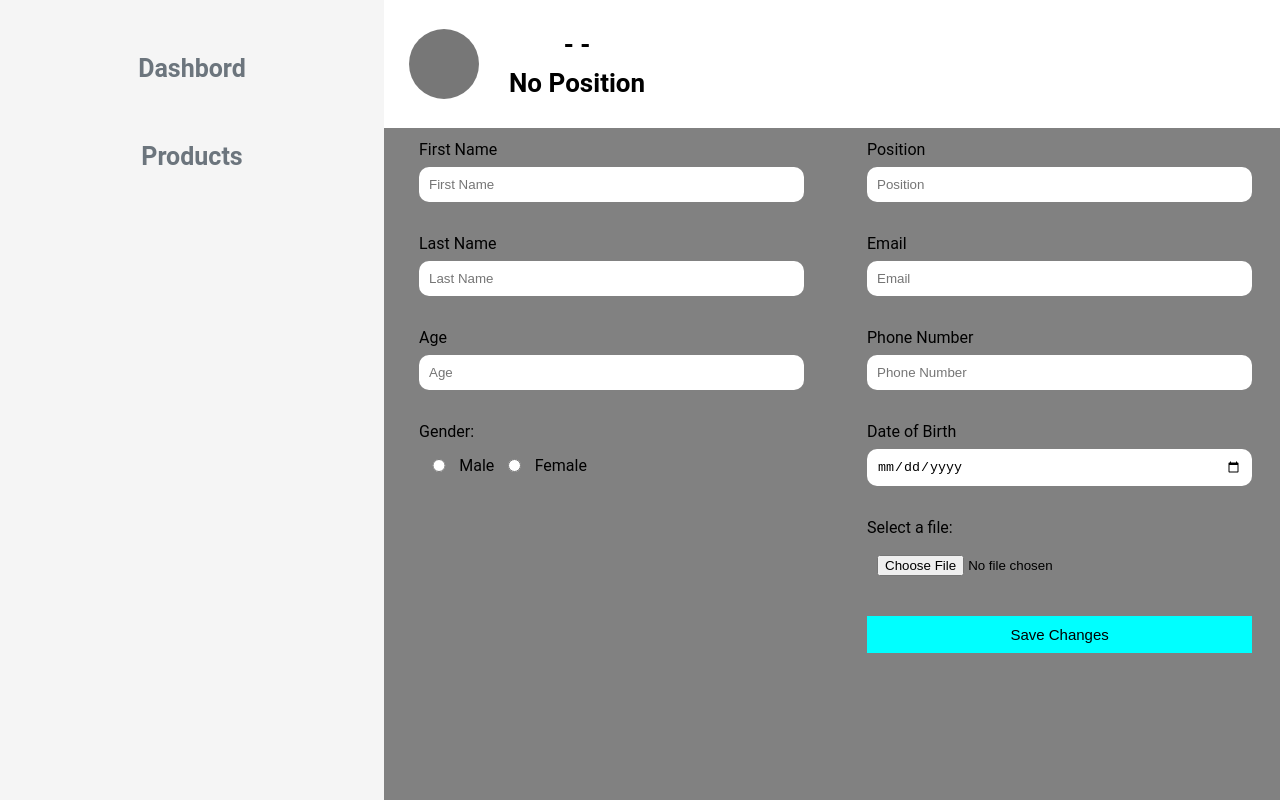
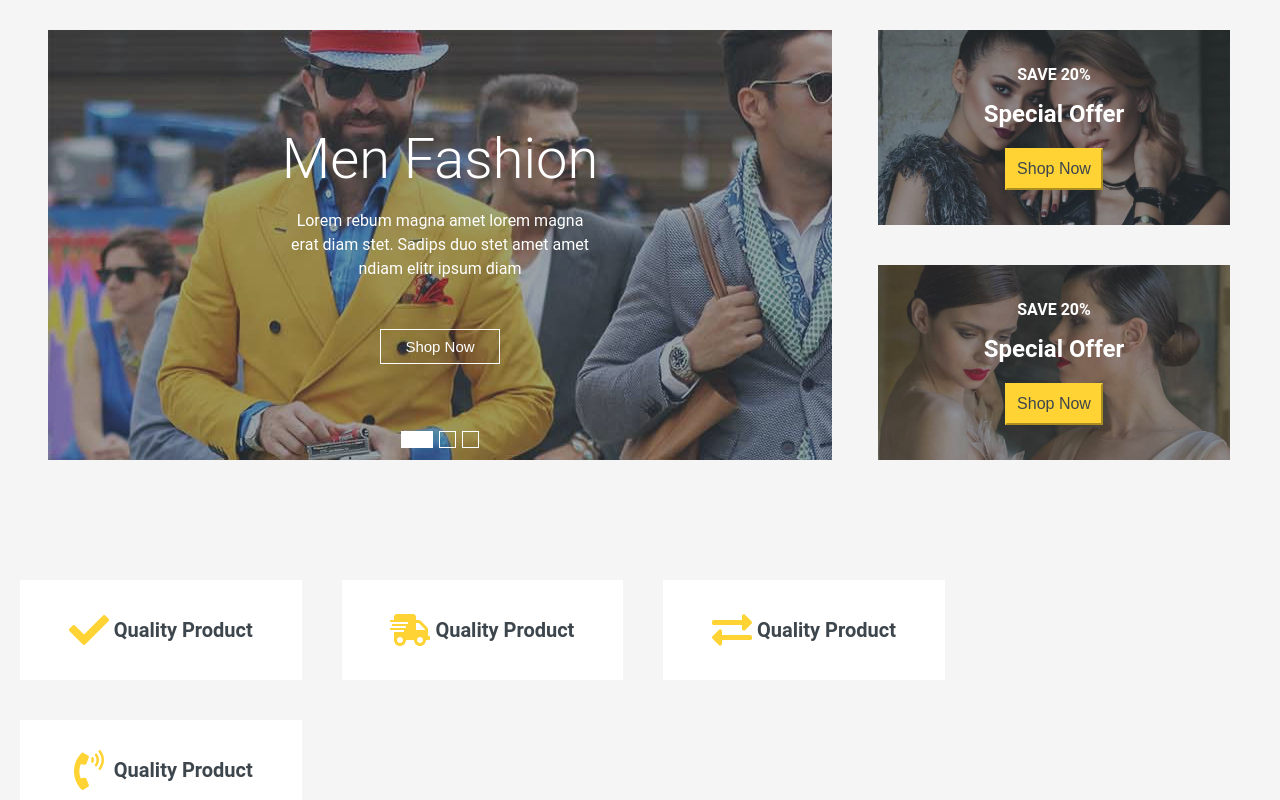
Before and after one commit to Arshak22/Second-Web-Template, a React (Create React App) app in the folder react-app/: page / in a window 1280 px wide. Shown: the top 800 px of the page. Built offline with nearby package versions, Linux system fonts and the light colour scheme.

Commit message:
Created User

```diff
--- a/react-app/package.json
+++ b/react-app/package.json
@@ -8,7 +8,9 @@
     "@testing-library/user-event": "^13.5.0",
     "react": "^18.2.0",
     "react-dom": "^18.2.0",
+    "react-router-dom": "^6.6.2",
     "react-scripts": "^5.0.1",
+    "router-dom": "^2.2.9",
     "web-vitals": "^2.1.4"
   },
   "scripts": {
--- a/react-app/src/App.js
+++ b/react-app/src/App.js
@@ -5,6 +5,10 @@ import { Footer } from "./Components/Footer";
 import { Hook } from "./Components/hook";
 import LoginPage from "./Components/LoginPage";
 import { UserContext } from "./Hooks/Context/UserContext";
+import { Memo } from "./Components/Memo";
+
+import { BrowserRouter, Routes, Route } from "react-router-dom";
+import { Dashbord } from "./Components/Dashbord";
 
 function App() {
   const [user, setUser] = useState(
@@ -17,20 +21,33 @@ function App() {
         email: "",
         phone: "",
         DOB: "",
-        picture: null
+        picture: ""
     }
   );
   return (
-    <div className="App">
-      <UserContext.Provider value={{user, setUser}}>
-      <LoginPage/>
-      {/* <Header />
-      <Home />
-      <Footer /> */}
-      {/* <Hook /> */}
+    <UserContext.Provider value={{user, setUser}}>
+      {/* <Header/> */}
+      <Routes>
+        <Route path="/" element={<Home/>}>
+        </Route>
+        <Route path="/dashbord" element={<Dashbord/>}></Route>
+        <Route path="/login" element={<LoginPage/>}>
+        </Route>
+        </Routes>
+      {/* <Footer/> */}
     </UserContext.Provider>
 
-    </div>
+    // <div className="App">
+    //   <UserContext.Provider value={{user, setUser}}>
+    //   <LoginPage/>
+    //   {/* <Memo/> */}
+    //   {/* <Header />
+    //   <Home />
+    //   <Footer /> */}
+    //   {/* <Hook /> */}
+    // </UserContext.Provider>
+
+    // </div>
   );
 }
 
--- /dev/null
+++ b/react-app/src/Components/Dashbord/index.jsx
@@ -0,0 +1,22 @@
+import {React, useContext} from "react";
+import "./style.css";
+import { UserContext } from "../../Hooks/Context/UserContext";
+
+export const Dashbord = () => {
+    const {user, setUser} = useContext(UserContext);
+    return (
+        <div>
+            <h1>{user.firstName}</h1>
+            <h1>{user.lastName}</h1>
+            <h1>{user.position}</h1>
+            <h2>{user.gender}</h2>
+            <h2>{user.age}</h2>
+            <h2>{user.phone}</h2>
+            <h2>{user.email}</h2>
+            <h2>{user.DOB}</h2>
+            <div>
+                <img src={user.picture} alt="userAvatar" style={{width: "100%", height: "100%", objectFit: "cover"}}/>
+             </div>
+        </div>
+    );
+}
--- a/react-app/src/Components/LoginPage/index.jsx
+++ b/react-app/src/Components/LoginPage/index.jsx
@@ -1,52 +1,90 @@
-import React, { useContext, useState } from "react";
+import React, { useContext, useEffect, useState } from "react";
+import { NavLink } from "react-router-dom";
 import { UserContext } from "../../Hooks/Context/UserContext";
 import "./style.css";
 
 export default function LoginPage() {
     const {user, setUser} = useContext(UserContext);
-    const [preview, setPreview] = useState();
+
+    const [firstName, setFirstName] = useState('');
+    const [lastName, setLastName] = useState('');
+    const [age, setAge] = useState(0);
+    const [gender, setGender] = useState('');
+    const [position, setPosition] = useState('');
+    const [email, setEmail] = useState('');
+    const [phone, setPhone] = useState('');
+    const [DOB, setDOB] = useState('');
+
+    const newUser = (firstName, lastName, age, gender, position, email, phone, date, preview) => {
+        const newUser = {
+            firstName: firstName,
+            lastName: lastName,
+            age: age,
+            gender: gender,
+            position: position,
+            email: email,
+            phone: phone,
+            DOB: date,
+            picture : preview
+        }
+        setUser(newUser);
+    }
+
+    const handleFirstName = (e) => {
+        setFirstName(e.target.value);
+        console.log(firstName);
+    }
+
+    const handleLastName = (e) => {
+        setLastName(e.target.value);
+    }
+
+    const handleAge = (e) => {
+        setAge(e.target.value);
+    }
+
+    const handleGender = (e) => {
+        setGender(e.target.value);
+    }
+
+    const handlePosition = (e) => {
+        setPosition(e.target.value);
+    }
+
+    const handleEmail = (e) => {
+        setEmail(e.target.value);
+    }
+
+    const handlePhone = (e) => {
+        setPhone(e.target.value);
+    }
+
+    const handleDOB = (e) => {
+        setDOB(e.target.value);
+    }
 
     const handleLogin = () => {
-        const firstName = document.getElementById('firstName');
-        const lastName = document.getElementById('lastName');
-        const age = document.getElementById('age');
-        const gender = document.querySelector('input[name="gender"]:checked');
-        const position = document.getElementById('position');
-        const email = document.getElementById('email');
-        const phone = document.getElementById('phone');
-        const date = document.getElementById('date');
         const picture = document.getElementById('picture').files;
         if(picture.length > 0) {
             let image = new FileReader();
             image.onloadend = () => {
-                setPreview(image.result);
+                newUser(firstName, lastName, age, gender, position, email, phone, DOB, image.result);
             }
             image.readAsDataURL(picture[0]);
         }
-        const newUser = {
-            firstName: firstName.value,
-            lastName: lastName.value,
-            age: age.value,
-            gender: gender.value,
-            position: position.value,
-            email: email.value,
-            phone: phone.value,
-            DOB: date.value,
-            picture: preview
-        }
-        setUser(newUser);
     }
 
     return (
+
             <div className="loginForm">
                 <div className="sideMenu">
-                    <h1>Dashbord</h1>
+                    <NavLink to={"/dashbord"} end><h1>Dashbord</h1></NavLink>
                     <h1>Products</h1>
                 </div>
                 <div className="login">
                     <div className="loginHeader">
                         <div className="userPic">
-                            {preview ? <img src={preview} alt="userAvatar" style={{width: "100%", height: "100%", objectFit: "cover"}} />: null}
+                            {user.picture ? <img src={user.picture} alt="userAvatar" style={{width: "100%", height: "100%", objectFit: "cover"}} />: null}
                         </div>
                         <div className="nameAndPosition">
                             <h1>{user.firstName} {user.lastName}</h1>
@@ -57,35 +95,35 @@ export default function LoginPage() {
                         <div className="colLogin">
                             <form action="">
                                 <label for="firstName">First Name</label>
-                                <input type="text" id="firstName" name="firstName" placeholder="First Name" required/>
+                                <input type="text" id="firstName" name="firstName" placeholder="First Name" required onChange={handleFirstName}/>
 
                                 <label for="lastName">Last Name</label>
-                                <input type="text" id="lastName" name="lastName" placeholder="Last Name" required/>
+                                <input type="text" id="lastName" name="lastName" placeholder="Last Name" required onChange={handleLastName}/>
 
                                 <label for="age">Age</label>
-                                <input type="number" id="age" name="age" placeholder="Age" required/>
+                                <input type="number" id="age" name="age" placeholder="Age" required onChange={handleAge}/>
 
                                 <label id="gender" required>
                                     Gender:
                                     <div>
-                                        <input type="radio" name="gender" value="male" /> Male
-                                        <input type="radio" name="gender" value="female" /> Female
+                                        <input type="radio" name="gender" value="male" onChange={handleGender}/> Male
+                                        <input type="radio" name="gender" value="female" onChange={handleGender}/> Female
                                     </div>
                                 </label>
                             </form>
                         </div>
                         <div className="colLogin">
                             <label for="postion">Position</label>
-                            <input type="text" id="position" name="position" placeholder="Position" required/>
+                            <input type="text" id="position" name="position" placeholder="Position" required onChange={handlePosition}/>
 
                             <label for="email">Email</label>
-                            <input type="email" id="email" name="email" placeholder="Email" required/>
+                            <input type="email" id="email" name="email" placeholder="Email" required onChange={handleEmail}/>
 
                             <label for="phone">Phone Number</label>
-                            <input type="tel" id="phone" name="phone" placeholder="Phone Number" required/>
+                            <input type="tel" id="phone" name="phone" placeholder="Phone Number" required onChange={handlePhone}/>
 
                             <label for="date">Date of Birth</label>
-                            <input type="date" id="date" aria-describedby="date-format" min="1900-03-01" max="2031-01-01" required/>
+                            <input type="date" id="date" aria-describedby="date-format" min="1900-03-01" max="2031-01-01" required onChange={handlePhone}/>
 
                             <label for="picture">Select a file:</label>
                             <input type="file" id="picture" name="picture" accept="image/*" required></input>
--- a/react-app/src/Components/LoginPage/style.css
+++ b/react-app/src/Components/LoginPage/style.css
@@ -99,4 +99,5 @@
     width: 90%;
     padding: 10px;
     margin-left: 25px;
+    cursor: pointer;
 }
--- /dev/null
+++ b/react-app/src/Components/Memo/index.jsx
@@ -0,0 +1,28 @@
+import React from "react";
+import { useState, useMemo } from "react";
+import "./style.css";
+
+const Enter = (e) => {
+    let a = 0;
+    while(a < 1000000000) ++a;
+    return e*2;
+}
+
+export const Memo = () => {
+    const [value, setValue] = useState(50);
+    const [flag, setFlag] = useState(false);
+    const styles = {
+        color: flag ? "red" : "black"
+    }
+
+    const Entering = useMemo(() => Enter(value), [value])
+
+    return (
+        <div>
+            <p style={styles}>{value}{Entering}</p>
+            <button onClick={() => setValue(prev => prev + 1)}>Plus</button>
+            <button onClick={() => setValue(prev => prev - 1)}>Minus</button>
+            <button onClick={() => setFlag(prev => !prev)}>Click</button>
+        </div>
+    );
+}
--- a/react-app/src/index.js
+++ b/react-app/src/index.js
@@ -1,9 +1,12 @@
 import React from 'react';
 import ReactDOM from 'react-dom/client';
+import { BrowserRouter } from "react-router-dom";
 import './index.css';
 import App from './App';
 
 const root = ReactDOM.createRoot(document.getElementById('root'));
 root.render(
-    <App />
+    <BrowserRouter>
+        <App />
+    </BrowserRouter>
 );
```
Also changed, not shown: react-app/src/Components/Dashbord/style.css (added), react-app/src/Components/Memo/style.css (added), 1 other file (tests, documents, lock files or other folders).
